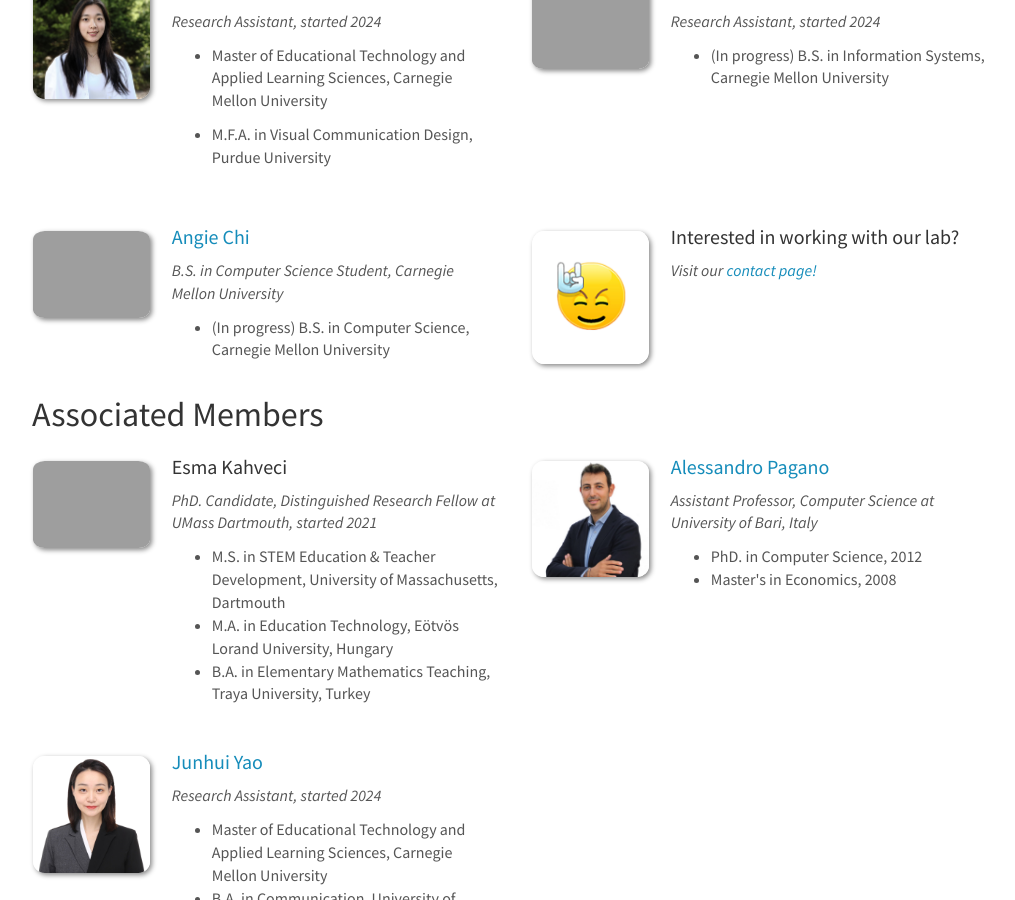
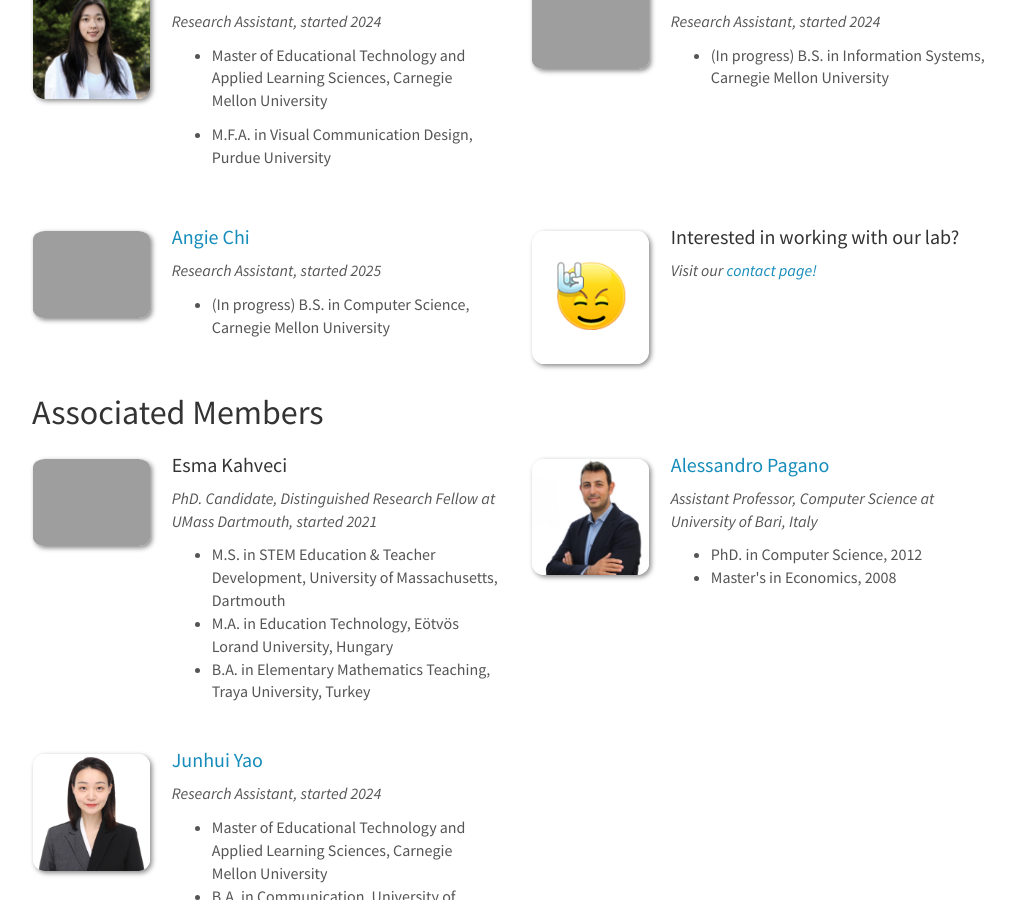
Before and after one commit to McLearn-Lab/McLearn-Lab.github.io, a Jekyll site: the page built from _pages/team.md, in a window 1280 px wide and 900 px high, scrolled down 1524 px. Shown: the whole window, without its empty margins (124-1139 px from the left). Built offline with Jekyll 4.4.1, drawn with Linux system fonts in a browser that asks for light colours; nearby versions of some CDN libraries.

Commit message:
fix angie bio

```diff
--- a/_data/team_members.yml
+++ b/_data/team_members.yml
@@ -78,7 +78,7 @@
 
 - name: Angie Chi
   photo: angie-chi.jpg
-  info: B.S. in Computer Science Student, Carnegie Mellon University
+  info: Research Assistant, started 2025
   site: https://www.linkedin.com/in/angie-c-9b0b551b5/
   number_educ: 1
   education1: (In progress) B.S. in Computer Science, Carnegie Mellon University
```
